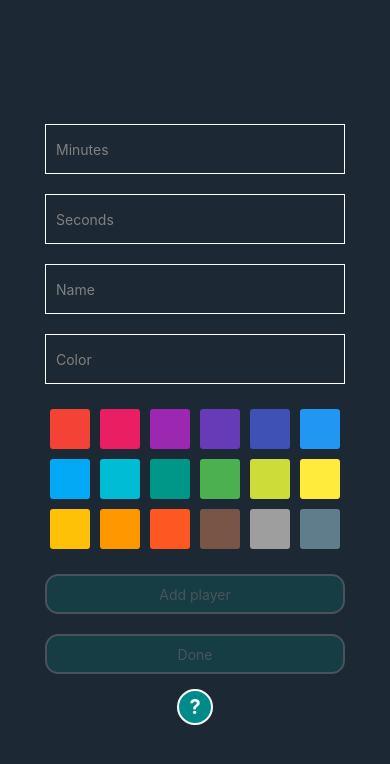
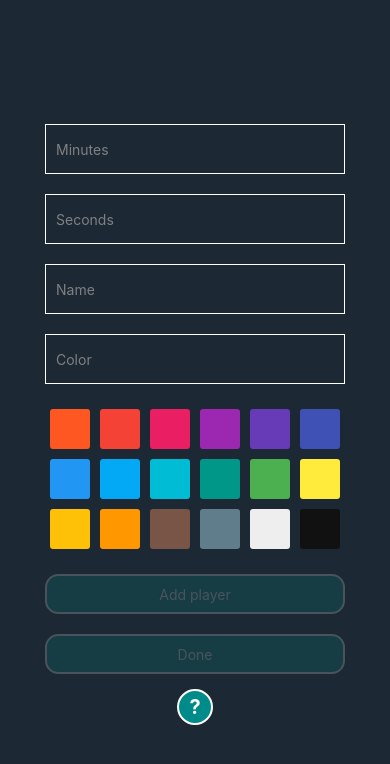
Before and after one commit to jhpyyk/turn-timer, a React Native app: screen / in a window 390 px wide. Shown: the top 764 px of the page. Built offline with nearby package versions, Linux system fonts and the light colour scheme.

Commit message:
Change colors in color pick, help modal is brighter

```diff
--- a/ColorPick.js
+++ b/ColorPick.js
@@ -5,6 +5,7 @@ import PropTypes from "prop-types";
 export default function ColorPick(props) {
   const [selected, setSelected] = useState(null);
   const colors = [
+    "#FF5722",
     "#F44336",
     "#E91E63",
     "#9C27B0",
@@ -15,14 +16,13 @@ export default function ColorPick(props) {
     "#00BCD4",
     "#009688",
     "#4CAF50",
-    "#CDDC39",
     "#FFEB3B",
     "#FFC107",
     "#FF9800",
-    "#FF5722",
     "#795548",
-    "#9E9E9E",
     "#607D8B",
+    "#EEEEEE",
+    "#111111",
   ];
 
   const cubePressHandle = (index) => {
--- a/HelpModal.js
+++ b/HelpModal.js
@@ -24,7 +24,7 @@ const styles = StyleSheet.create({
     height: 300,
     justifyContent: "center",
     alignItems: "center",
-    backgroundColor: "#1C2833",
+    backgroundColor: "#2D3944",
     borderWidth: 2,
     borderColor: "white",
     borderRadius: 10,
```
